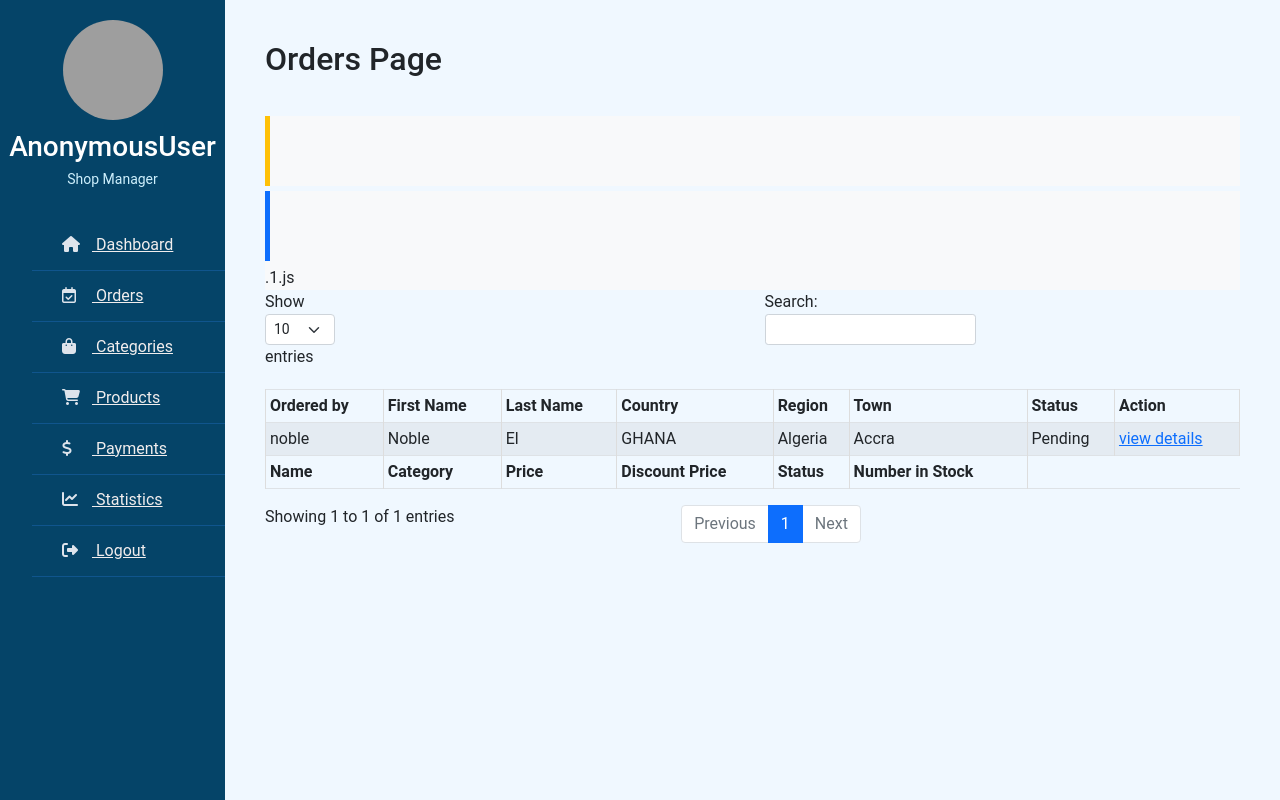
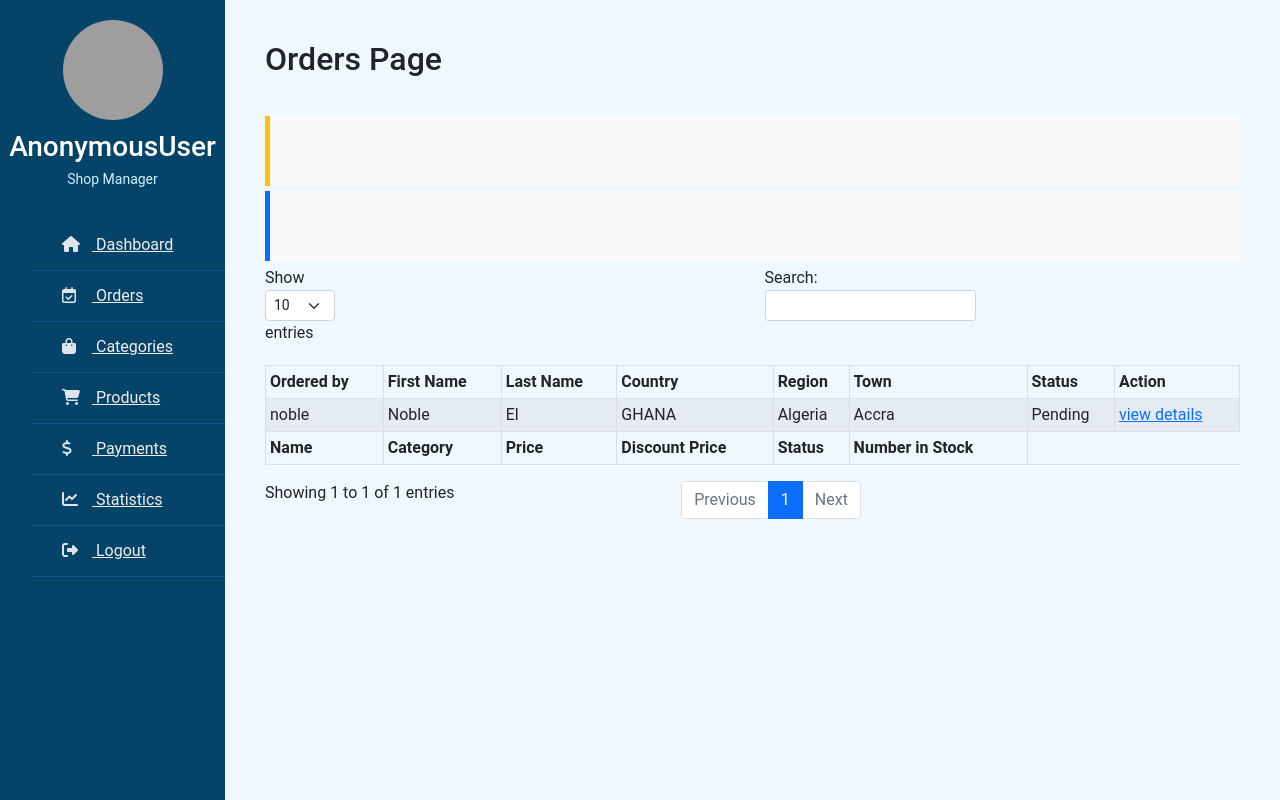
Before and after one commit to Edkofifi/grocery, a Django app: page /order/ in a window 1280 px wide. Run offline with Django 4.2, Linux system fonts and the light colour scheme; data comes from the database, SQL or seed files in the repository; parts of the project's set-up code (start-up, migrations or seed data) failed here and were passed over; some libraries are stand-ins or nearby versions; grey boxes are pictures that could not be loaded.

Commit message:
orderlist

```diff
--- a/templates/admin_dashboard/orderlist.html
+++ b/templates/admin_dashboard/orderlist.html
@@ -30,7 +30,7 @@
         </div>
         <div class="bg-light">
           <div class="vr bg-primary" style="height: 70px;width: 5px; margin-bottom: 5px;"></div>
-         .1.js</div>
+        </div>
 
         <table id="dtBasicExample" class="table table-striped table-bordered table-sm" cellspacing="0" width="100%">
 
```
